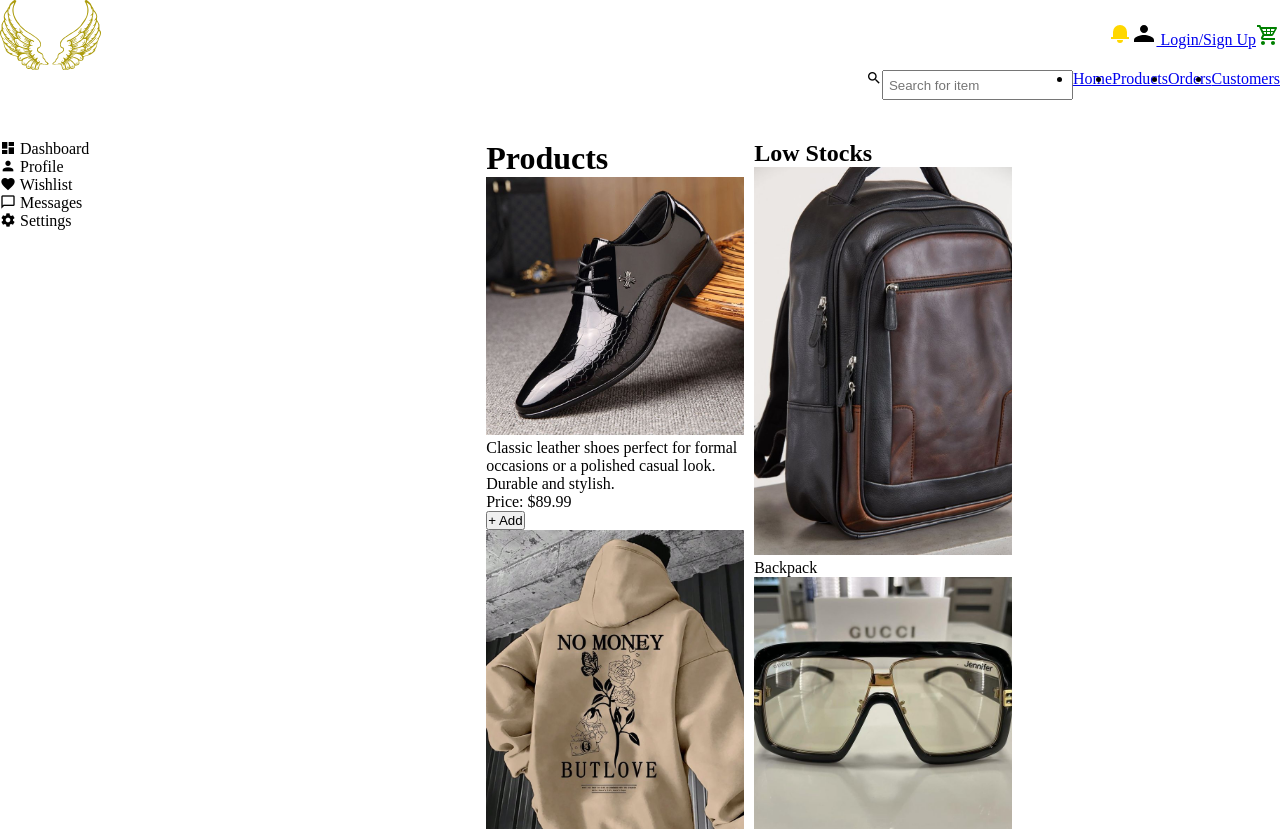
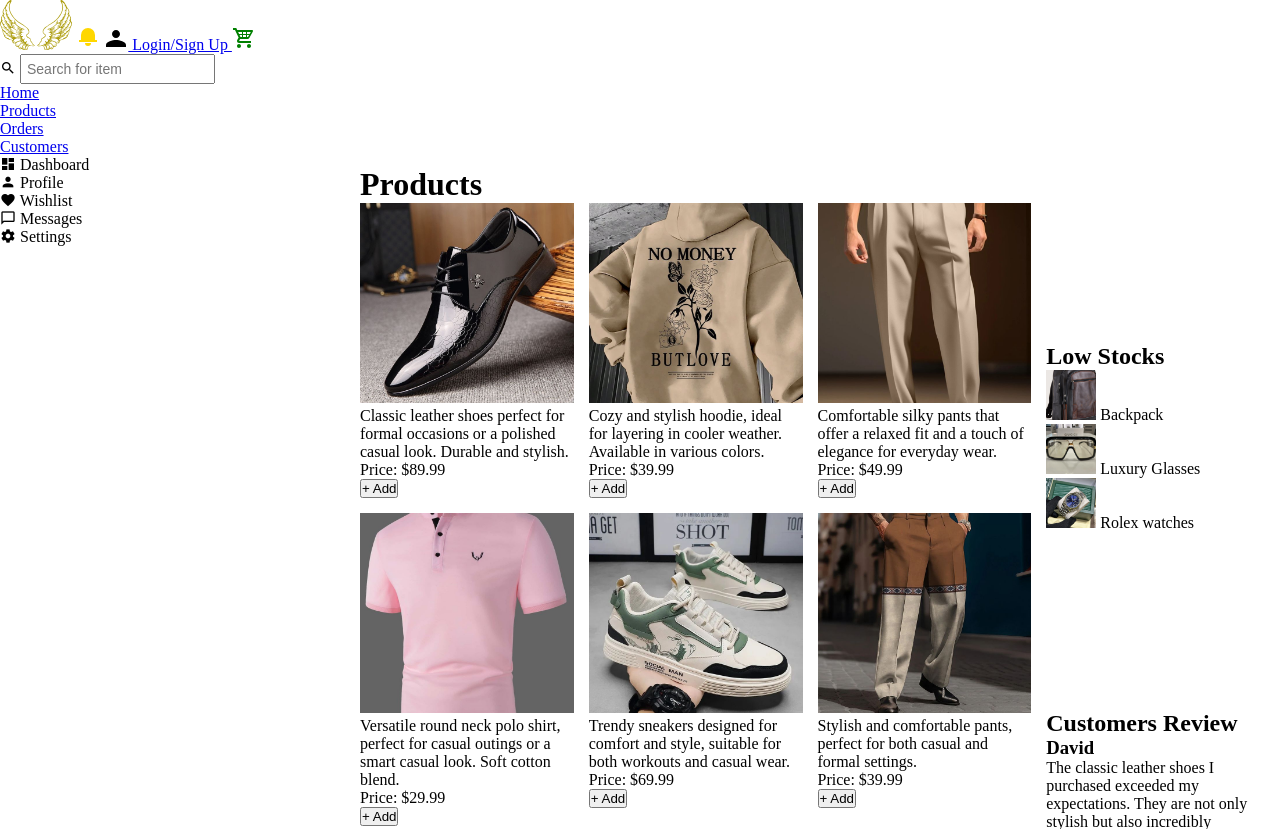
Before and after one commit to Eagle-lucid/aquila-board, a plain HTML site: page index.html in a window 1280 px wide. Shown: the top 829 px of the page. Drawn offline with Linux system fonts and the light colour scheme.

Commit message:
problem: i had issues with my main contain trying to place the lowstock and review to start from the second row of the cards

```diff
--- a/index.html
+++ b/index.html
@@ -11,18 +11,18 @@
    <header>
    <div class="head-con">
     <img class="logo" src="images/295047-ac9c0c.svg" alt="Eagle logo">
-    <svg xmlns="http://www.w3.org/2000/svg" width="24" height="24" fill="gold" viewBox="0 0 24 24" aria-label="Notification">
+    <svg class="icon" xmlns="http://www.w3.org/2000/svg" width="24" height="24" fill="gold" viewBox="0 0 24 24" aria-label="Notification">
         <title>Notification Icon</title>
         <path d="M12 2a7 7 0 00-7 7v5H3v2h18v-2h-2V9a7 7 0 00-7-7zm0 18a3 3 0 01-3-3h6a3 3 0 01-3 3z"/>
     </svg>
-        <a href="#">
+        <a class="icon" href="#">
             <svg xmlns="http://www.w3.org/2000/svg" width="24" height="24" fill="black" viewBox="0 0 24 24" aria-label="Account">
                 <title>Account</title>
                 <path d="M12 12c2.21 0 4-1.79 4-4s-1.79-4-4-4-4 1.79-4 4 1.79 4 4 4zm0 2c-3.31 0-10 1.67-10 5v2h20v-2c0-3.33-6.69-5-10-5z"/>
             </svg>
             Login/Sign Up
         </a>
-    <svg xmlns="http://www.w3.org/2000/svg" width="24" height="24" fill="green" viewBox="0 0 24 24" aria-label="Cart variant">
+    <svg class="icon`" xmlns="http://www.w3.org/2000/svg" width="24" height="24" fill="green" viewBox="0 0 24 24" aria-label="Cart variant">
         <title>cart-variant</title>
         <path d="M19 20C19 21.11 18.11 22 17 22C15.89 22 15 21.1 15 20C15 18.89 15.89 18 17
         18C18.11 18 19 18.9 19 20M7 18C5.89 18 5 18.89 5 20C5 21.1 5.89 22 7 22C8.11 22 9 21.11
@@ -46,7 +46,7 @@
    </nav>
    </header>
    <div>
-    <aside>
+    <aside class="sidebar">
         <div class="sidebar-items">
             <span class="mdi mdi-view-dashboard" aria-label="Dashboard"></span>
             <span class="dashboard">Dashboard</span>
@@ -72,6 +72,7 @@
    <main>
     <div class="products">
         <h1>Products</h1>
+        <div class="products-cards">
             <div class="cards">
                 <img src="images/- 41.jpg" alt="leather shoe">
                 <p>Classic leather shoes perfect for formal occasions or a polished casual look. Durable and stylish.</p>
@@ -145,8 +146,9 @@
                 <button type="button">+ Add</button>
             </div>
         </div>
+    </div>
     <div class="grid-con">
-        <div class="lowstock">
+        <div class="low-stock">
             <h2>Low Stocks</h2>
             <div class="low">
                 <img src="images/Backpack.jpg" alt="Backpack">
--- a/style.css
+++ b/style.css
@@ -8,80 +8,84 @@
 }
 :root {
     --myFont: 'Roboto', sans-serif;
-    --primaryColor: rgb(135, 206, 235), skyblue;
-    --secondaryColor: rgb(255, 0, 255), magenta;
-    --myFontSizeBase: 1em;
+    --primary-clr: rgb(135, 206, 235), skyblue;
+    --secondary-clr: rgb(255, 0, 255), magenta;
+    --my-font: 1em;
 }
 body {
     display: grid;
     grid-template-areas:
-        'header header header header'
-        '. aside main .'
-        'footer footer footer footer';
+            "header header"
+            "sidebar main"
+            "footer footer";
     grid-template-rows: auto 1fr auto;
-    grid-template-columns: auto 1fr 2fr;
+    grid-template-columns: 350px 1fr;
+    height: 100vh;
 }
-header,
+header {
+    grid-area: header;
+}
+.head-con > .logo {
+    height: 10vh;
+    max-height: 50px;
+    width: auto;
+    max-width: 100%;
+}
+aside {
+    grid-area: sidebar;
+}
+main {
+    display: grid;
+    grid-template-columns: 3fr 1fr;
+    grid-template-rows: repeat(4, auto);
+    gap: 15px;
+    padding: 10px;
+}
+
+.products-cards {
+    display: grid;
+    grid-template-columns: repeat(3, 1fr);
+    gap: 15px;
+}
+.grid-con {
+    display: grid;
+    grid-template-areas: "low-stock" "review";
+    grid-template-rows: auto;
+    gap: 10px;
+}
+.low-stock {
+    grid-area: low-stock;
+    grid-row: 2 / 3;
+}
+.review {
+    grid-area: review;
+    grid-row: 3 / 4;
+}
+.low > img {
+    height: auto;
+    max-height: 50px;
+    width: 100%;
+    max-width: 50px;
+    object-fit: cover;
+}
+.cards > img {
+    height: auto;
+    max-height: 200px;
+    width: 100%;
+    max-width: 250px;
+    object-fit: cover;
+}
+
 footer {
-    grid-area: header;
-    display: grid;
-    grid-template-columns: 1fr;
-    grid-template-rows: repeat(2, 1fr);
-}
-header > .head-con {
-    display: flex;
-    justify-content: flex-end;
-    align-items: center;
-}
-nav {
-    display: flex;
-    justify-content: flex-end;
+    grid-area: footer;
 }
 nav input {
     height: 30px;
     padding: 5px;
     margin: 0;
+    margin-right: 50%;
     box-sizing: border-box;
+    line-height: 1.5;
+    font-size: 14px;
     flex: 0 1 auto;
 }
-nav input {
-    height: 30px;
-    padding: 5px;
-    margin: 0;
-    box-sizing: border-box;
-    flex: 0 1 auto;
-}
-nav input {
-    height: 30px;
-    padding: 5px;
-    margin: 0;
-    box-sizing: border-box;
-    flex: 0 1 auto;
-}
-.nav-list{
-   display: flex;
-}
-.logo {
-    height: 10vh;
-    max-height: 70px;
-    width: auto;
-    max-width: 100%;
-    margin-right: auto;
-}
-aside {
-    grid-area: aside;
-}
-main {
-    grid-area: main;
-    display: grid;
-    grid-template-columns: repeat(auto-fill, minmax(200px, 1fr));
-    gap: 10px;
-}
-main img {
-    width: 100%;
-    height: auto;
-    object-fit: cover;
-}
-footer {
-    grid-area: footer;
-}
```
Lines whose indentation alone changed are shown as unchanged.
